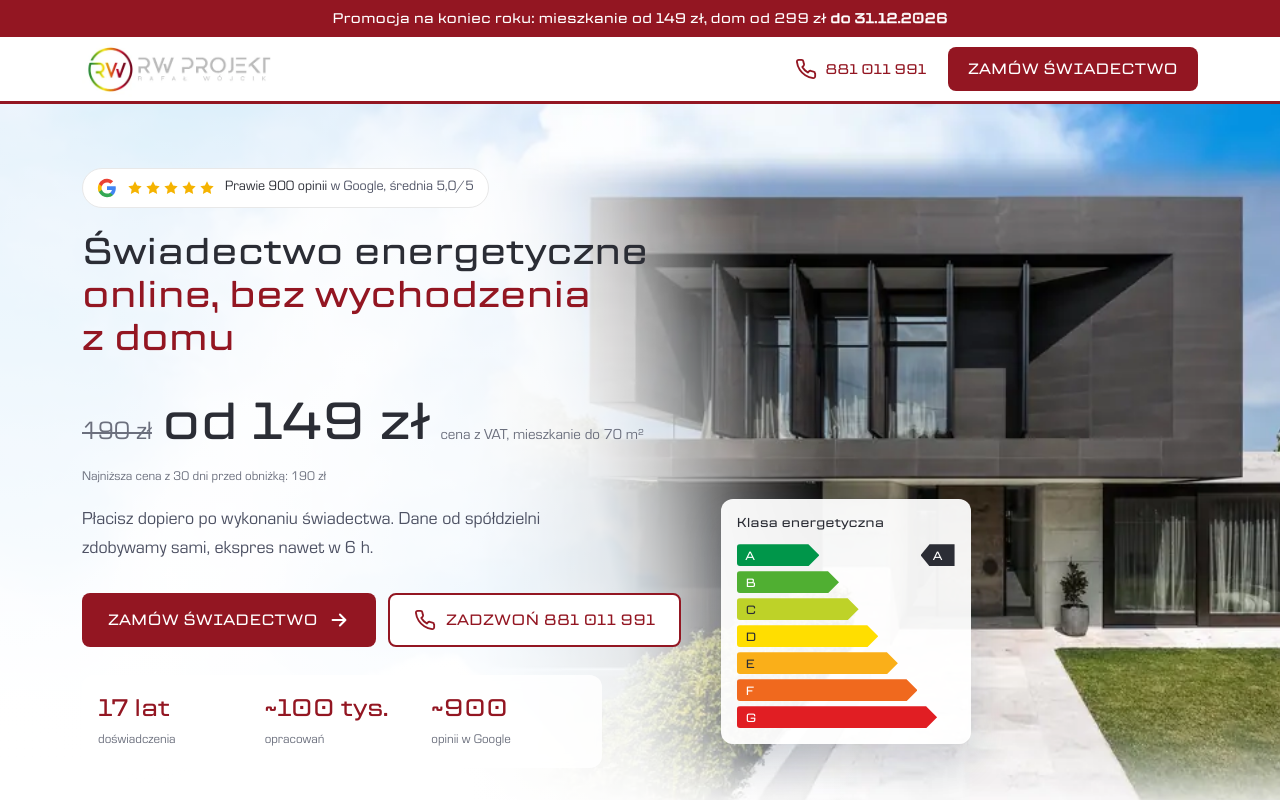
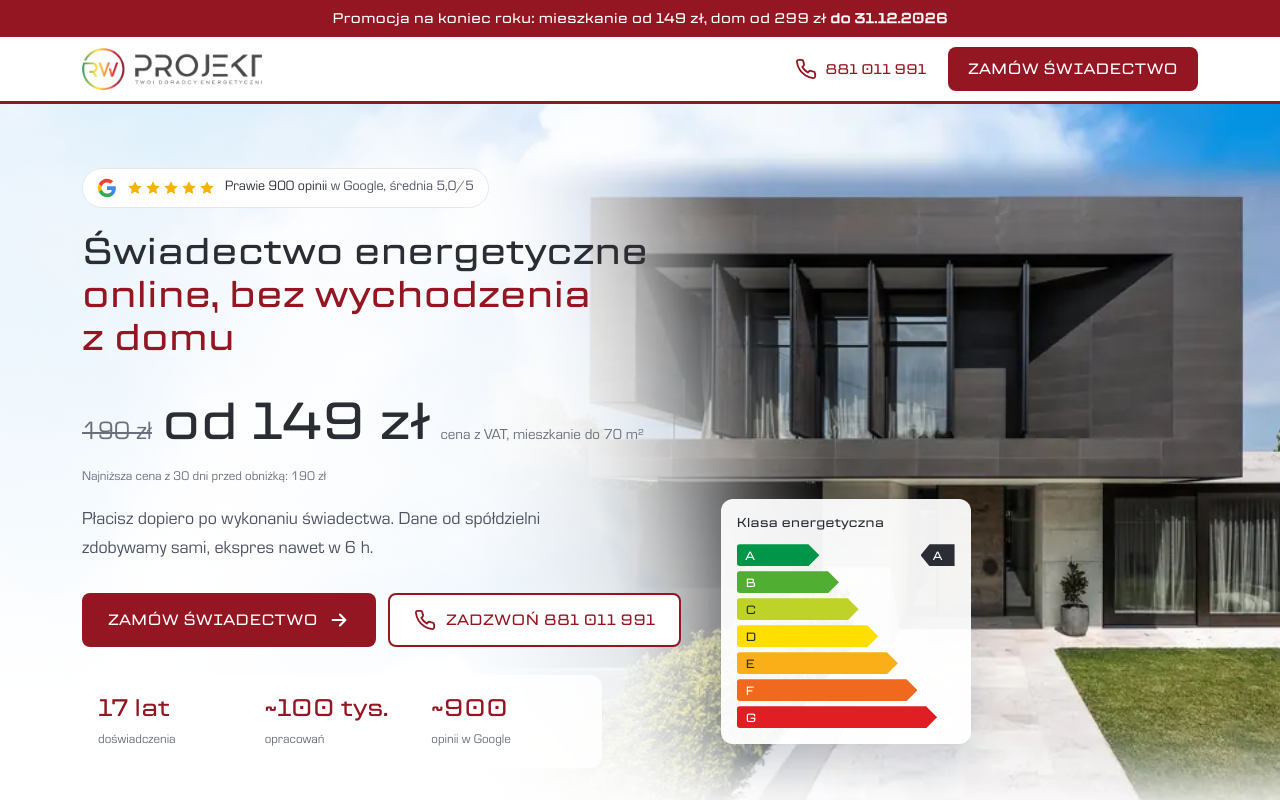
Before and after one commit to adriandev-web/podglad-rw-fff33c, a plain HTML site: page index.html in a window 1280 px wide. Shown: the top 800 px of the page. Drawn offline with Linux system fonts and the light colour scheme.

Commit message:
Czytelniejsze logo w nagłówku (wersja ze strony klienta)
Co-Authored-By: Claude Opus 5.5 <noreply@anthropic.com>

```diff
--- a/index.html
+++ b/index.html
@@ -316,9 +316,9 @@ b,strong{font-weight:400;color:var(--ink)}
 .btn{font-size:clamp(13px,.2vw + 12.5px,15px);text-transform:uppercase;letter-spacing:.02em;border-radius:8px;font-weight:500}
 .btn--ghost{border-color:var(--green);color:var(--green);background:#fff}
 .btn--ghost:hover{border-color:var(--green-d);background:var(--green-l)}
-.brand .brand__logo{width:196px;height:auto}
+.brand .brand__logo{width:180px;height:auto}
 .btn{white-space:nowrap}
-@media (max-width:420px){.brand .brand__logo{width:140px}}
+@media (max-width:420px){.brand .brand__logo{width:136px}}
 .hdr{border-bottom:3px solid var(--green)}
 .hdr__phone{color:var(--green);font-family:var(--fh);font-size:14px}
 /* hero: dom w chmurach na calej szerokosci (tlo z Envato, 17.11) */
@@ -520,7 +520,7 @@ b,strong{font-weight:400;color:var(--ink)}
 <header class="hdr">
   <div class="wrap hdr__in">
     <a class="brand" href="#top" aria-label="RW Projekt, początek strony">
-      <img class="brand__logo" src="img/logo-rw-projekt.webp" width="196" height="57" alt="RW Projekt Rafał Wójcik">
+      <img class="brand__logo" src="img/logo-rw-projekt-2.webp" width="180" height="43" alt="RW Projekt, Twoi doradcy energetyczni">
     </a>
     <div class="hdr__cta">
       <a class="hdr__phone js-tel" href="tel:+48881011991" aria-label="Zadzwoń: 881 011 991">
```
Also changed, not shown: img/logo-rw-projekt-2.webp (added).
